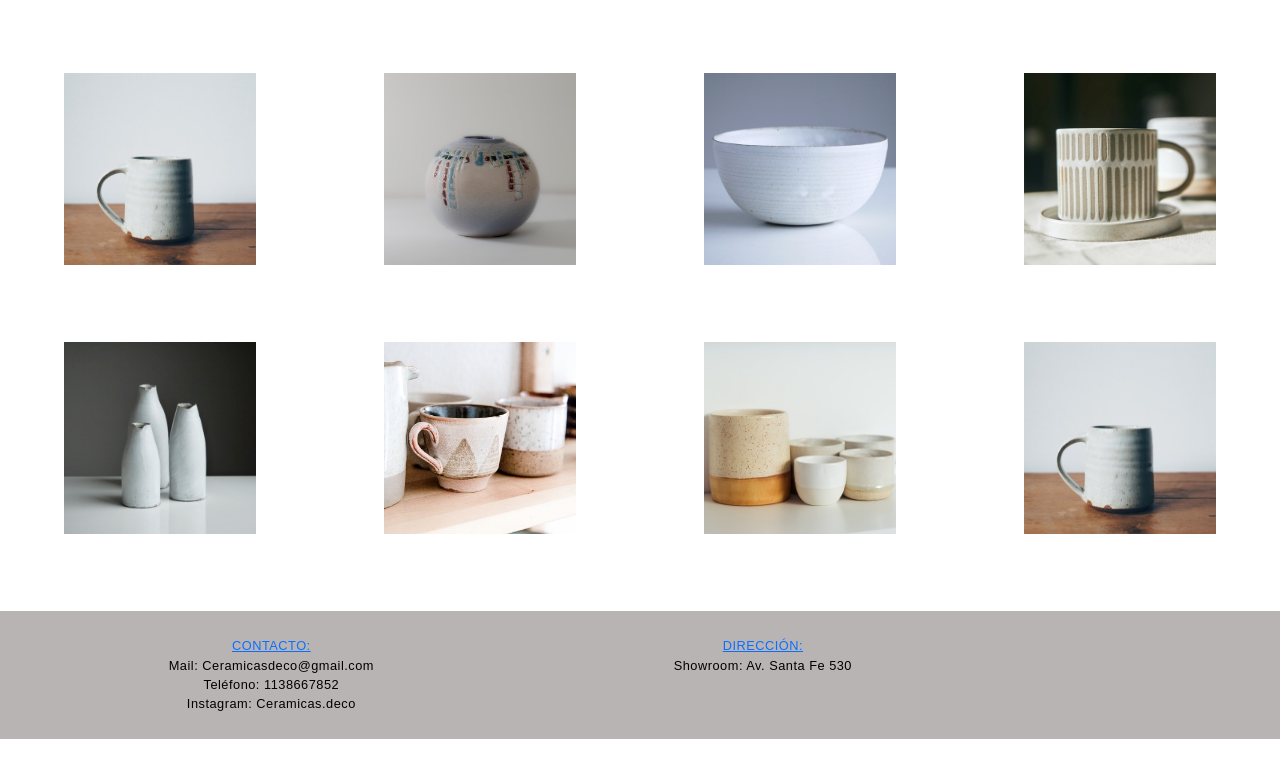
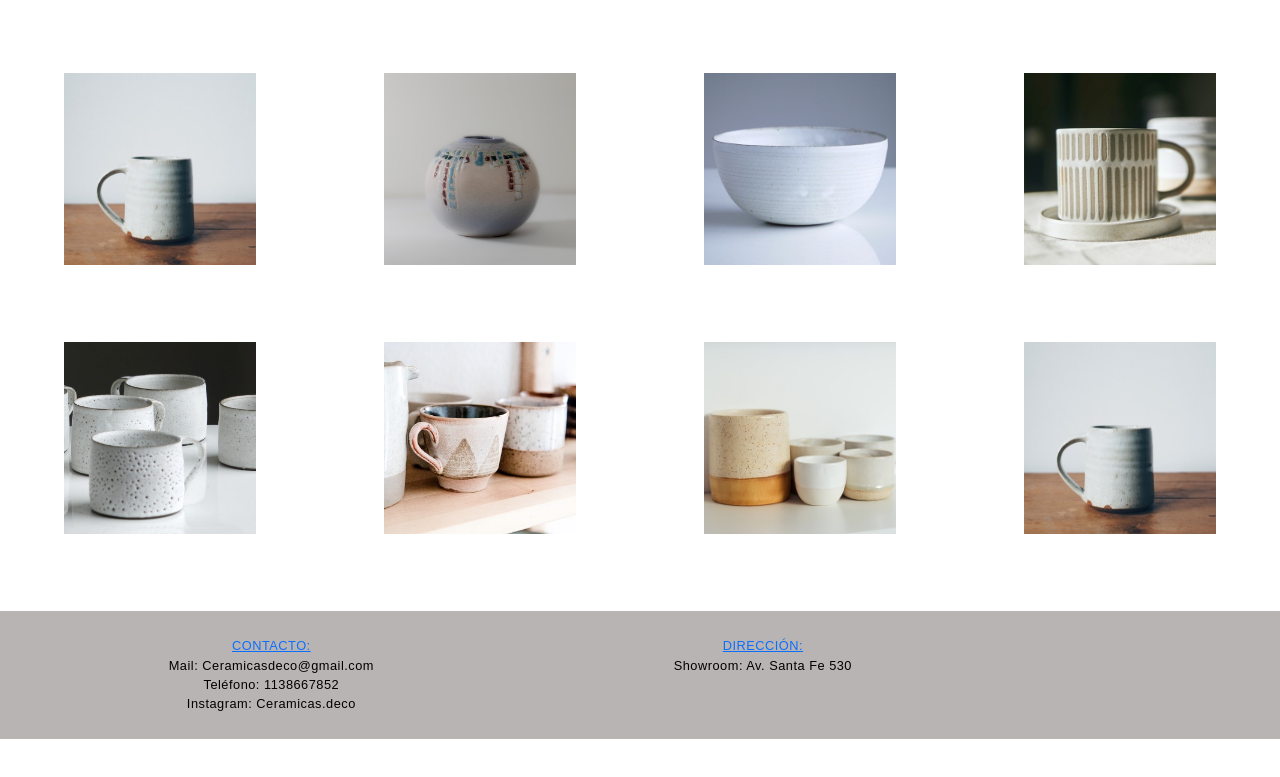
Before and after one commit to victoriafrench15/Clase-11, a website: page productos.html in a window 1280 px wide. Shown: the part 813-1590 px from the top of the page. Drawn offline with nearby package versions, Linux system fonts and the light colour scheme.

Commit message:
nueva foto

```diff
--- a/productos.html
+++ b/productos.html
@@ -49,7 +49,7 @@
                 <img src="fotos/imagen8.jpg" alt="img1" class="imgproductos">
                 <img src="fotos/imagen1.jpg" alt="img1" class="imgproductos">
                 <img src="fotos/imagen10.jpg" alt="img1" class="imgproductos">
-                <img src="fotos/imagen4.jpg" alt="img1" class="imgproductos">
+                <img src="fotos/imagen12.jpg" alt="img1" class="imgproductos">
                 <img src="fotos/imagen9.jpg" alt="img1" class="imgproductos">
                 <img src="fotos/imagen7.jpg" alt="img1" class="imgproductos">
                 <img src="fotos/imagen5.jpg" alt="img1" class="imgproductos">
```
